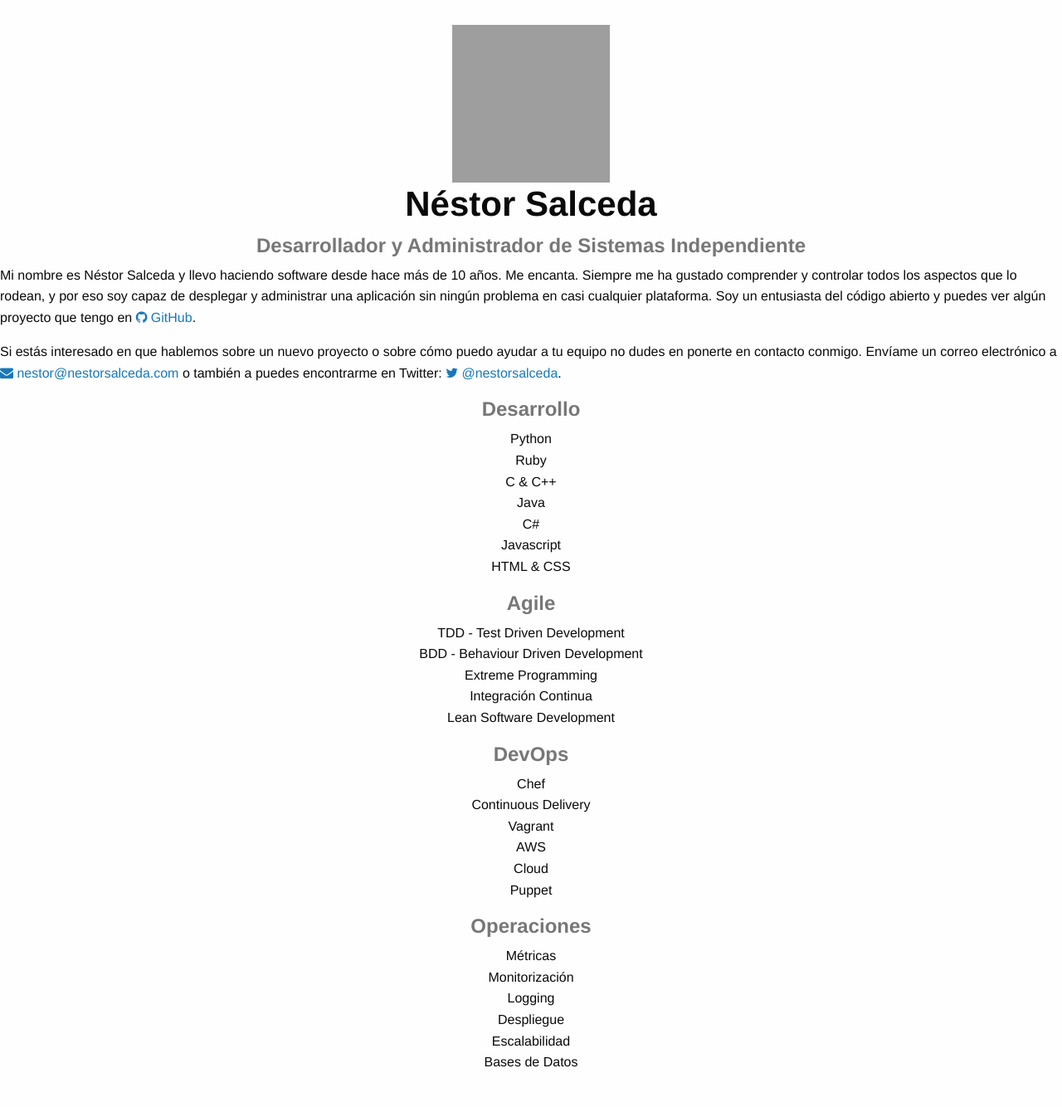
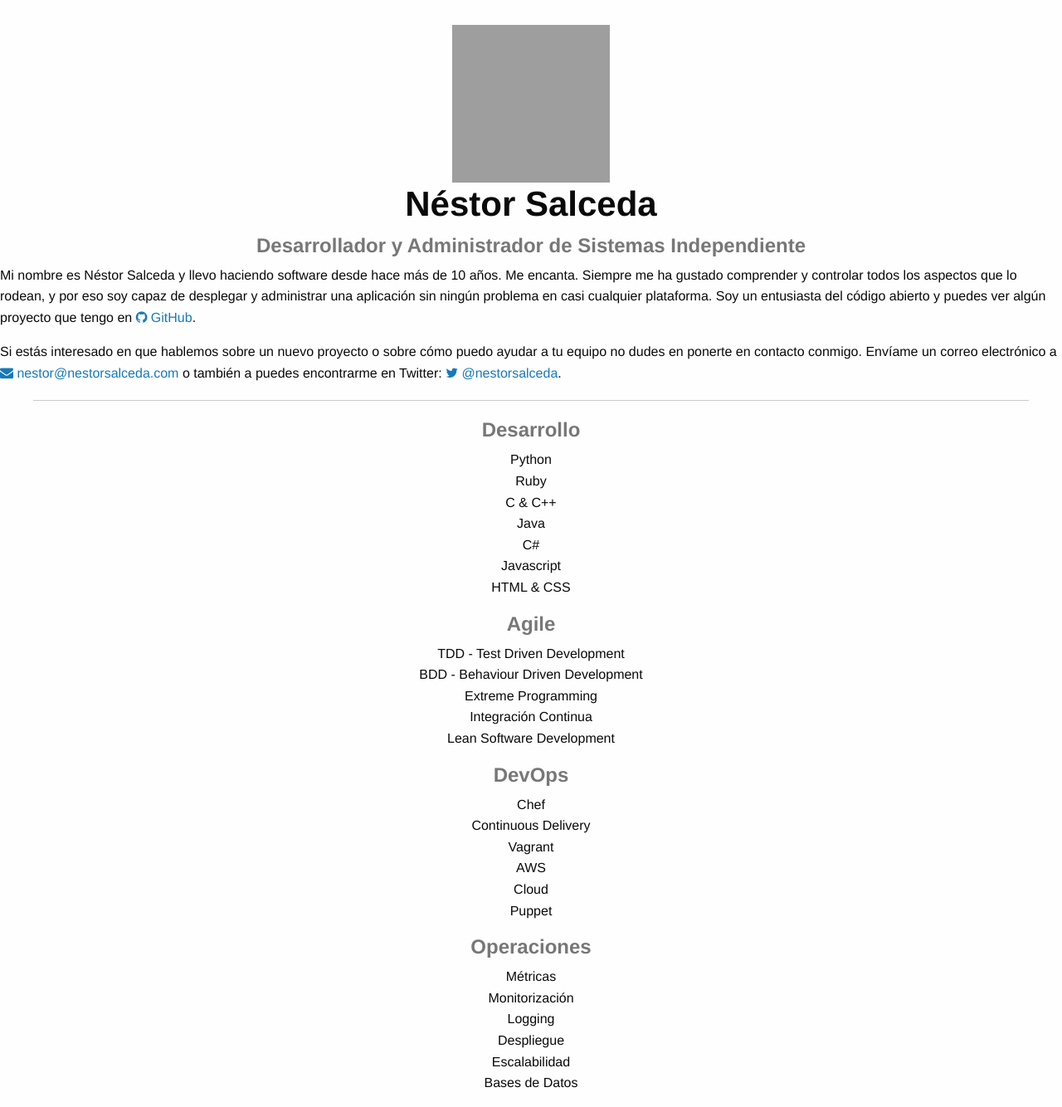
Before and after one commit to nestorsalceda/nestorsalceda.com, a Jekyll site: the page built from index.html, in a window 1280 px wide. Shown: the whole page at 83% size. Built offline with Jekyll 4.4.1, drawn with Linux system fonts in a browser that asks for light colours; nearby versions of some CDN libraries; library files that are not in the unit come from our copies; Markdown is read by kramdown in place of the engine named in the settings; before the commit the page ends 1309 px from its top, so only the background shows below that; grey boxes are pictures that could not be loaded.

Commit message:
Add a separator among about and skills

```diff
--- a/index.html
+++ b/index.html
@@ -37,6 +37,9 @@ title: Néstor Salceda · Desarrollador y sysadmin independiente
   </div>
 </div>
 </section>
+<div class="row">
+  <hr/>
+</div>
 <section class="skills text-center">
   <div class="row">
     <div class="large-3 columns">
```
